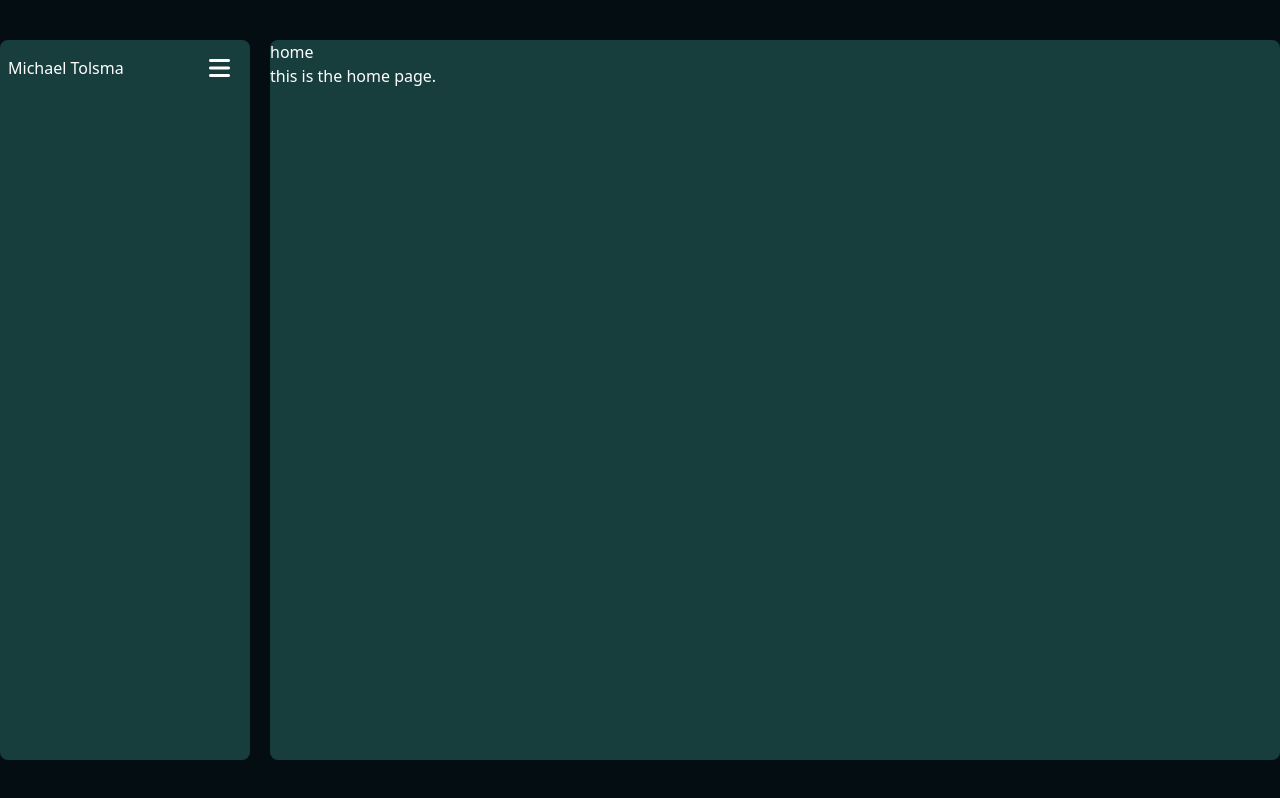
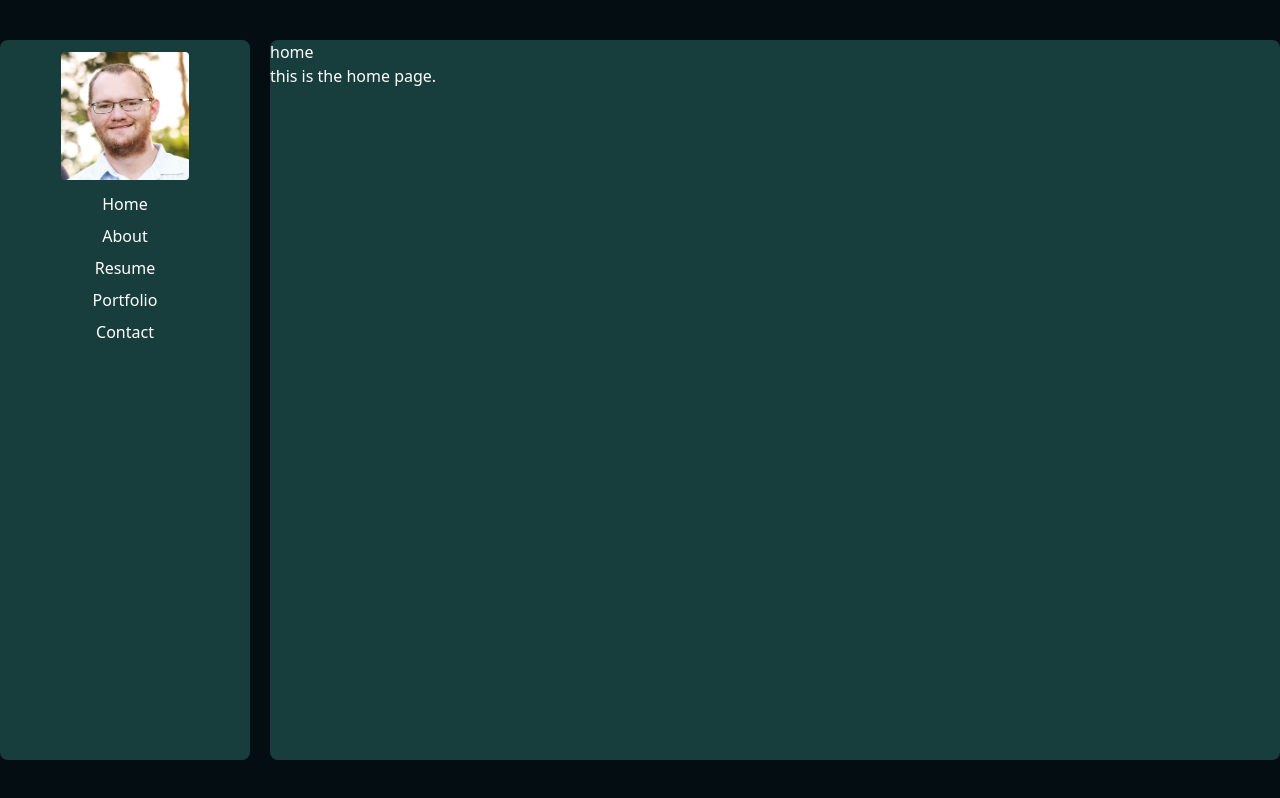
Before and after one commit to mmtolsma/mmtolsma.github.io, a SvelteKit app: page / in a window 1280 px wide. Built offline with nearby package versions, Linux system fonts and the light colour scheme.

Commit message:
Don't trust GPT

```diff
--- a/src/components/NavCard.svelte
+++ b/src/components/NavCard.svelte
@@ -27,21 +27,29 @@
 </script>
 
 <div class="rounded-lg min-w-[250px] bg-[#183D3D] h-full">
-  {#if $windowWidth >= 768}
-    <div class="flex flex-col items-center">
-      <img src="/profile-pic.png" class="my-3 rounded w-32 h-32" alt="Michael Tolsma smiling" />
-      <nav class="grid grid-cols-1">
-        {#each $navLinks as link}
-          <a href={link.url} class="button mb-2 text-center hover:bg-gray-700">{link.name}</a>
-        {/each}
-      </nav>
+  {#if windowWidth >= 768}
+    <div class="nav-card">
+      <div class="flex flex-col items-center">
+        <img src="/profile-pic.png" class=" my-3 rounded w-32 h-32" alt="Michael Tolsma smiling" />
+      </div>
+      <div>
+        <nav class="grid grid-cols-1">
+          {#each $navLinks as link}
+            <a href={link.url} class="button mb-2 text-center  hover:bg-gray-700">{link.name}</a>
+          {/each}
+        </nav>
+      </div>
     </div>
   {:else}
-    <div class="flex flex-col">
+    <div class="nav-bar flex flex-col">
       <div class="px-2 flex justify-between items-center">
         <div>Michael Tolsma</div>
         <button on:click={handleClick} class="flex justify-end items-center">
-          <div class="{clicked ? 'p-3 fa fa-xmark text-2xl hover:bg-gray-700' : 'p-3 fa fa-bars text-2xl hover:bg-gray-700'}"></div>
+          {#if clicked}
+            <div class="p-3 fa fa-xmark text-2xl hover:bg-gray-700"></div>
+          {:else}
+            <div class="p-3 fa fa-bars text-2xl hover:bg-gray-700"></div>
+          {/if}
         </button>
       </div>
       {#if clicked}
```
